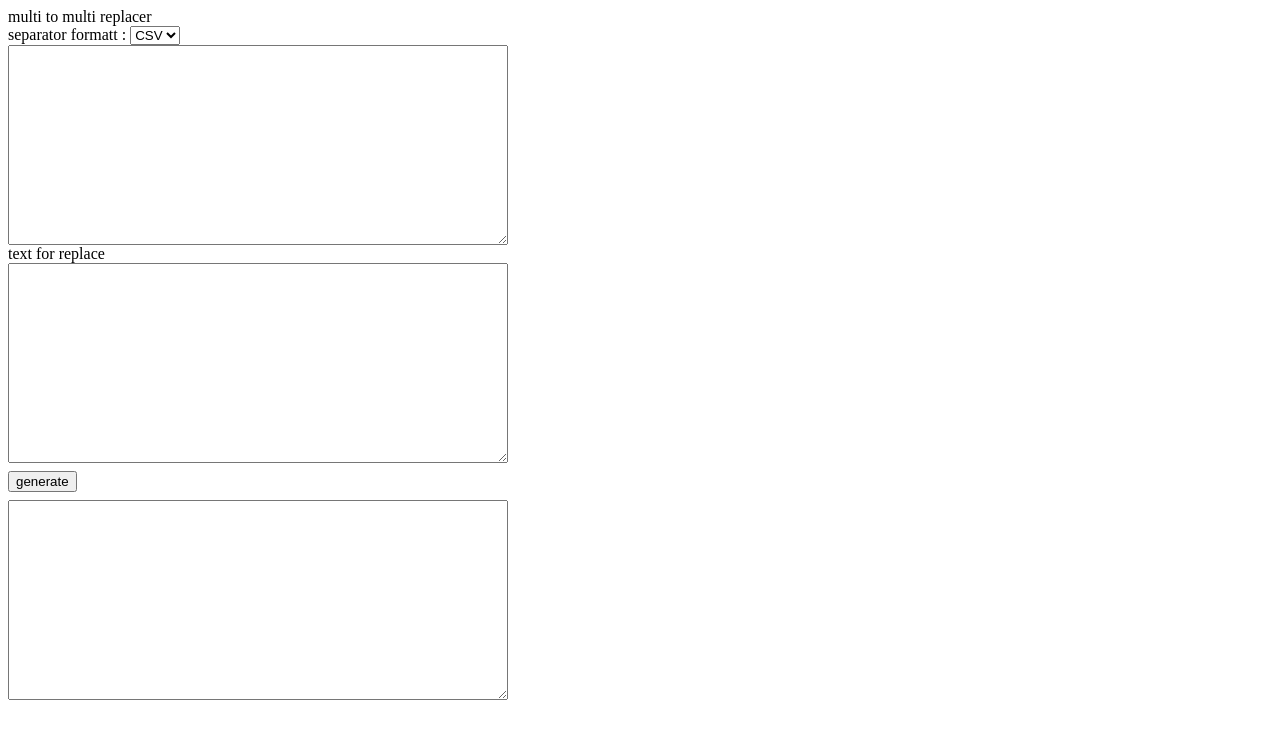
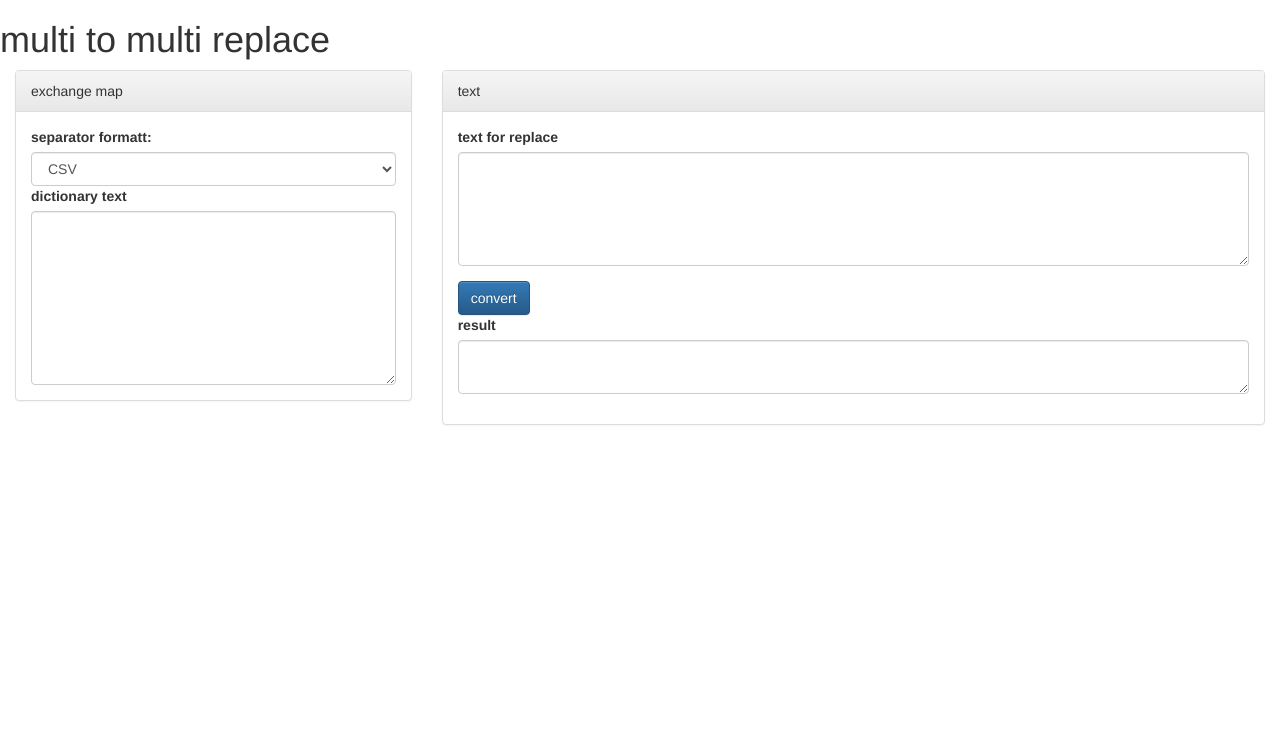
Before and after one commit to yuyabu/multiple-word-replacer, a plain HTML site: page docs/index.html in a window 1280 px wide. Drawn offline with nearby package versions, Linux system fonts and the light colour scheme.

Commit message:
use bootstrap

```diff
--- a/docs/index.html
+++ b/docs/index.html
@@ -1,11 +1,16 @@
 <html>
+<script src="https://code.jquery.com/jquery-3.2.1.min.js"></script>
+<!-- Latest compiled and minified CSS -->
+<link rel="stylesheet" href="https://maxcdn.bootstrapcdn.com/bootstrap/3.3.7/css/bootstrap.min.css" integrity="sha384-BVYiiSIFeK1dGmJRAkycuHAHRg32OmUcww7on3RYdg4Va+PmSTsz/K68vbdEjh4u" crossorigin="anonymous">
+<link rel="stylesheet" href="https://maxcdn.bootstrapcdn.com/bootstrap/3.3.7/css/bootstrap-theme.min.css" integrity="sha384-rHyoN1iRsVXV4nD0JutlnGaslCJuC7uwjduW9SVrLvRYooPp2bWYgmgJQIXwl/Sp" crossorigin="anonymous">
+<script src="https://maxcdn.bootstrapcdn.com/bootstrap/3.3.7/js/bootstrap.min.js" integrity="sha384-Tc5IQib027qvyjSMfHjOMaLkfuWVxZxUPnCJA7l2mCWNIpG9mGCD8wGNIcPD7Txa" crossorigin="anonymous"></script>
+
 <script type = "text/javascript" src="multiple-word-replacer.js"></script>
 <script language="javascript">
 const separeter = {
 	'csv': ',',
 	'tsv': '\t'
 };
-
 function generate(){
 	let selected_separeter = document.getElementById('separater_type').value;
 
@@ -16,31 +21,39 @@ function generate(){
 	let outputText = document.getElementById('output_text');
 	outputText.value  = after;
 }
-
-
 </script>
-<link rel = "stylesheet" href="style.css">
+<meta name="viewport" content="width=device-width, initial-scale=1">
 <body>
-	multi to multi replacer
-	<div id = "dictionary_input_area">
-		<div id = "ui_area1">
-			separator formatt :
-			<select id = "separater_type">
-				<option value = "csv">CSV</option>
-				<option value = "tsv">TSV</option>
-			</select>
+	<h1>multi to multi replace </h1>
+	<div class="col-md-4">
+		<div class="panel panel-default">
+			<div class="panel-heading"> exchange map</div>
+			<div class="panel-body">
+				<label for="separater type">separator formatt:</label>
+				<select class="form-control" id="separater_type">
+					<option value="csv" selected>CSV</option>
+					<option value="tsv">TSV</option>
+				</select>
+				<label for="input_dictionary">dictionary text</label>
+				<textarea id = "input_dictionary" class="form-control" rows="8"></textarea>
+			</div>
 		</div>
-		<textarea id="input_dictionary" class="input_area"></textarea>
 	</div>
-	text for replace
-	<div id="input_area">
-		<textarea id = "input_text" class = "input_area"></textarea>
-	</div>
-	<div id = "ui_area">
-		<input type = "button" name = "generate" value= "generate" onClick="generate()">
-	</div>
-	<div id = "output_area">
-		<textarea id = "output_text" class="input_area"></textarea>
-	</div>
+	<div class="col-md-8">
+			<div class="panel panel-default">
+				<div class="panel-heading">text</div>
+				<div class="panel-body">
+					<div class="form-group">
+						<label for="input_text">text for replace</label>
+						<textarea id = "input_text" class="input_area form-control" rows="5"></textarea>
+					</div>
+					<input type="button" class="btn btn-primary" name="generate" value="convert" onClick="generate()">
+					<div class="form-group">
+						<label for="output_text">result</label>
+						<textarea id="output_text" class="input_area form-control" row="5"></textarea>
+					</div>
+				</div>
+			</div>
+		</div>
 </body>
 </html>
```
